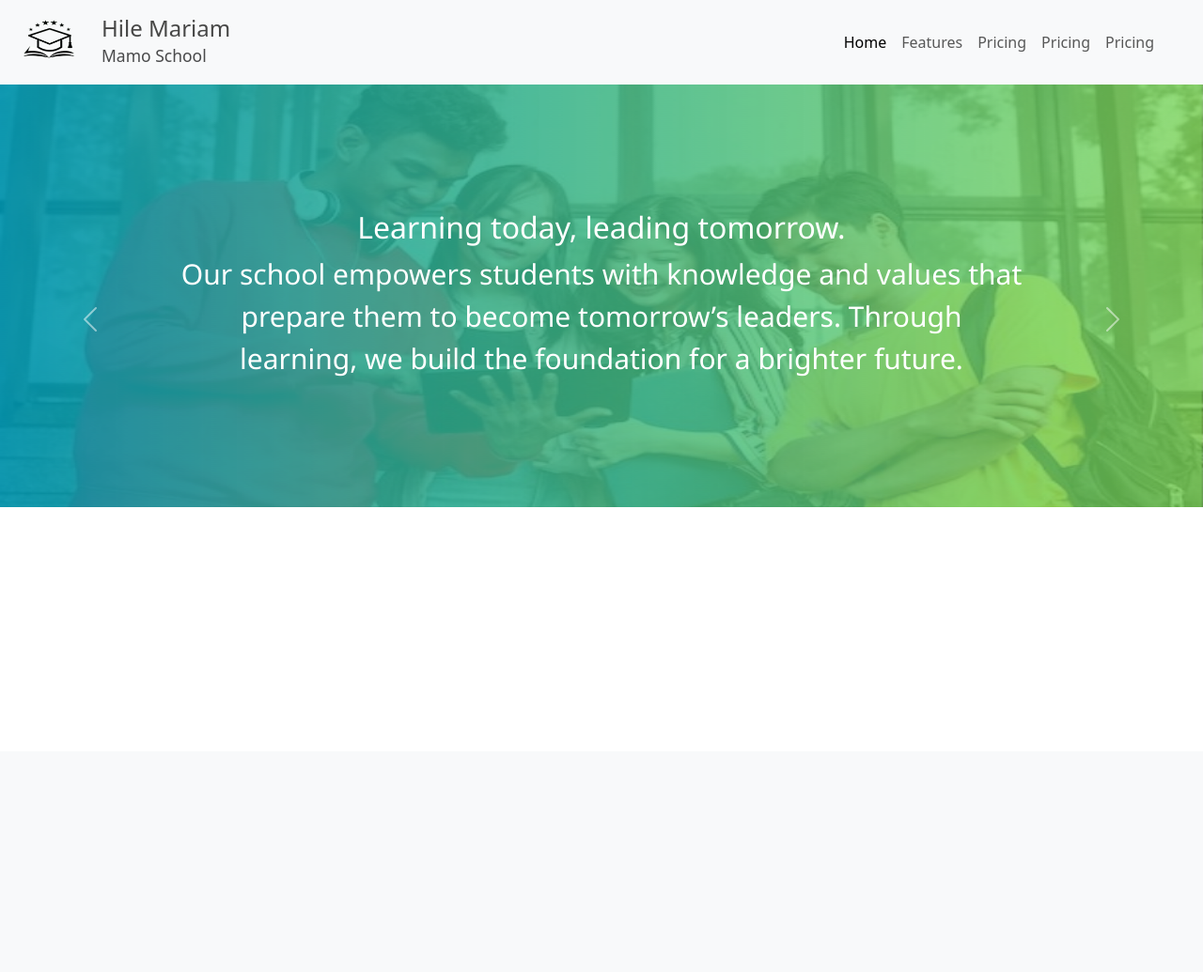
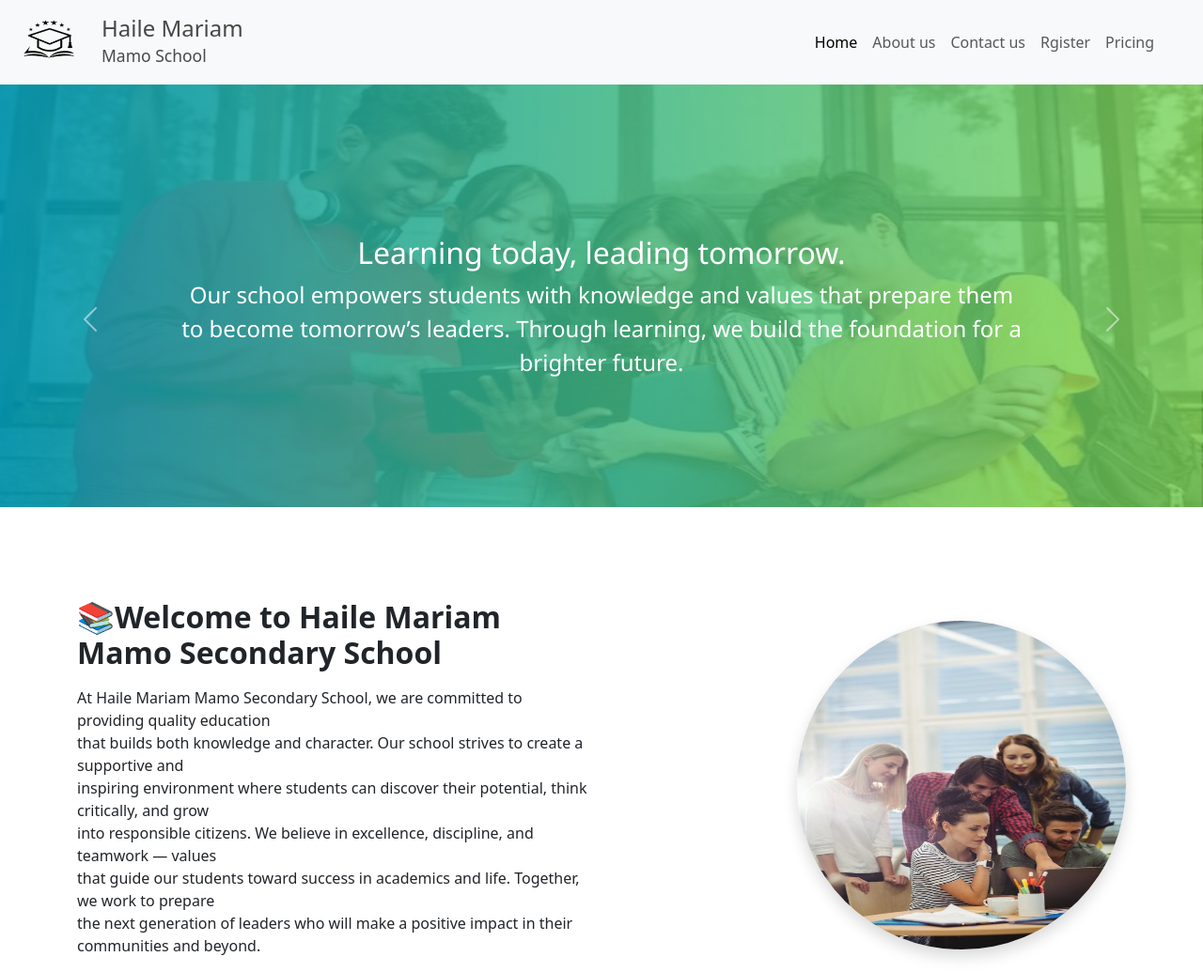
Before and after one commit to henok03/School-project-1, a PHP site: page / in a window 1280 px wide. Shown: the whole page at 94% size. Before the commit the page ends 540 px from the top, so only its background shows below. Run offline with PHP 8.4, Linux system fonts and the light colour scheme.

Commit message:
i add information about the school

```diff
--- a/index.html
+++ b/index.html
@@ -16,7 +16,7 @@
     <a class="navbar-brand d-flex align-items-center" href="#">
       <img src="logo.png" alt="school logo" width="80" height="64" class="me-3">
       <div class="school-name">
-        <h4 class="m-0" style="color: rgba(12, 12, 11, 0.753);">Hile Mariam</h4>
+        <h4 class="m-0" style="color: rgba(12, 12, 11, 0.753);">Haile Mariam</h4>
         <small  style="color: rgba(16, 16, 17, 0.753);">Mamo School</small>
       </div>
     </a>
@@ -30,13 +30,13 @@
           <a class="nav-link active" aria-current="page" href="#">Home</a>
         </li>
         <li class="nav-item">
-          <a class="nav-link" href="#">Features</a>
+          <a class="nav-link" href="#">About us</a>
         </li>
         <li class="nav-item">
-          <a class="nav-link" href="#">Pricing</a>
+          <a class="nav-link" href="#">Contact us</a>
         </li>
         <li class="nav-item">
-          <a class="nav-link" href="#">Pricing</a>
+          <a class="nav-link" href="#">Rgister</a>
         </li>
         <li class="nav-item">
           <a class="nav-link" href="#">Pricing</a>
@@ -62,25 +62,25 @@
     <div class="carousel-item active">
       <img src="hsimg3.png" class="d-block w-100 "style=" height: 450px;" alt="...">
 
-      <div class="carousel-caption d-none d-md-block ">
+      <div class="carousel-caption ">
         <h2>Learning today, leading tomorrow.</h2>
-        <p>Our school empowers students with knowledge and values that prepare them to become tomorrow’s leaders.
+        <p class="fs-4 fs-md-5">Our school empowers students with knowledge and values that prepare them to become tomorrow’s leaders.
 Through learning, we build the foundation for a brighter future.</p>
       </div>
     </div>
     <div class="carousel-item">
       <img src="hsimg2.png" class="d-block w-100" style=" height: 450px;" alt="...">
-      <div class="carousel-caption d-none d-md-block">
+      <div class="carousel-caption ">
         <h2>Building bright futures together.</h2>
-        <p>We believe education is a shared journey between teachers, students, and parents —
+        <p class="fs-4 fs-md-5">We believe education is a shared journey between teachers, students, and parents —
 working hand in hand to shape tomorrow’s leaders.</p>
       </div>
     </div>
     <div class="carousel-item">
       <img src="hsimg1.png" class="d-block w-100 "style=" height: 450px;" alt="...">
-      <div class="carousel-caption d-none d-md-block">
-        <h2>A place to learn, grow, and succeed.</h2>
-        <p>Our school provides a caring environment where students gain knowledge, build confidence,
+      <div class="carousel-caption ">
+        <h2 >A place to learn, grow, and succeed.</h2>
+        <p class="fs-4 fs-md-5" >Our school provides a caring environment where students gain knowledge, build confidence,
 and prepare for a bright and successful future.</p>
       </div>
     </div>
@@ -94,6 +94,23 @@ and prepare for a bright and successful future.</p>
     <span class="visually-hidden">Next</span>
   </button>
 </div>
+<div class="container mt-5">
+       <div class="row align-items-center">
+      <div class="col-md-6">
+        <h2 class="fw-bold mb-3">📚Welcome to Haile Mariam Mamo Secondary School</h2>
+        <p>
+          At Haile Mariam Mamo Secondary School, we are committed to providing quality education <br>that builds both knowledge and character. Our school strives to create a supportive and<br> inspiring environment where students can discover their potential, think critically, and grow <br>into responsible citizens.
+
+We believe in excellence, discipline, and teamwork — values<br> that guide our students toward success in academics and life. Together, we work to prepare<br> the next generation of leaders who will make a positive impact in their communities and beyond.
+        </p>
+      </div>
+
+      <!-- Image Section -->
+      <div class="col-md-5 text-md-end   text-center text-end ms-auto">
+        <img src="himge1.jfif" alt="School Image" class="  img-fluid shadow  img1">
+      </div>
+    </div>
+  </div>
   <script src="https://cdn.jsdelivr.net/npm/bootstrap@5.3.8/dist/js/bootstrap.bundle.min.js" integrity="sha384-FKyoEForCGlyvwx9Hj09JcYn3nv7wiPVlz7YYwJrWVcXK/BmnVDxM+D2scQbITxI" crossorigin="anonymous"></script>
 </body>
 </html>
--- a/style.css
+++ b/style.css
@@ -7,5 +7,12 @@
   font-family: 'Segoe UI', Tahoma, Geneva, Verdana, sans-serif;
   font-size: 30px;
   margin-bottom: 80px;
+  position: block;
+  }
+  .img1{
+    height: 350px;
+    width: 350px;
+border-radius: 50%;
+
 
   }
```
Also changed, not shown: himge1.jfif (added).
